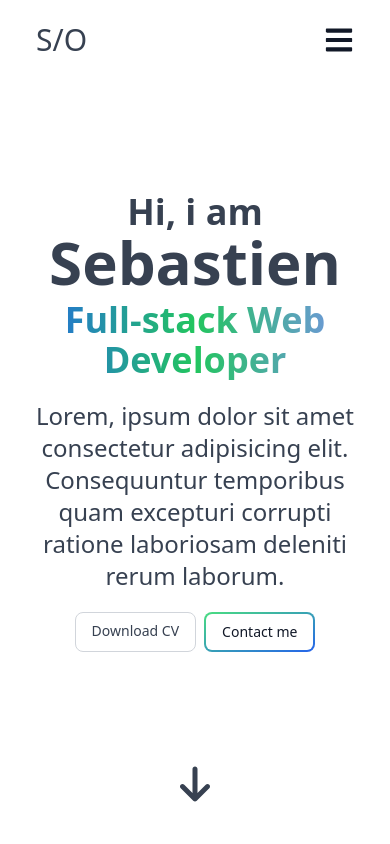
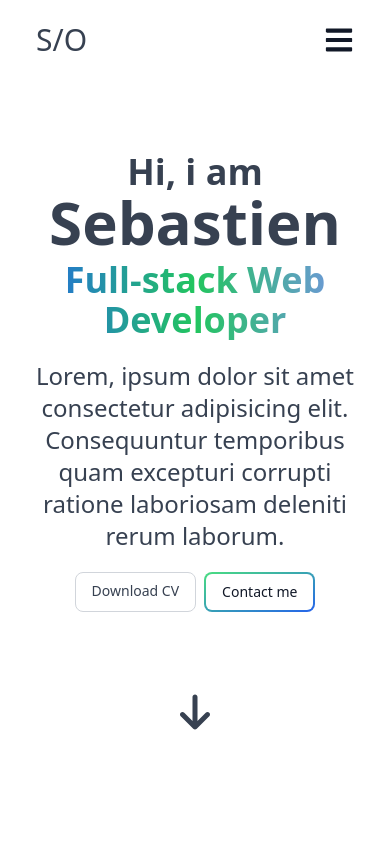
Before and after one commit to Kaoshix/portfolio-nextjs, a Next.js app: page / in a window 390 px wide. Shown: the top 844 px of the page. Built offline with nearby package versions, Linux system fonts and the light colour scheme.

Commit message:
update hero banner gap with arrow

```diff
--- a/app/components/hero-banner.jsx
+++ b/app/components/hero-banner.jsx
@@ -4,7 +4,7 @@ import { ButtonContact } from "./ui/button-contact";
 
 export const HeroBanner = () => {
     return (
-        <div className="grow flex items-center">
+        <div className="md:grow flex items-center">
             <div className="w-[600px] mx-auto text-center md:text-start">
                 <h1 className='text-4xl md:text-5xl text-gray-700 font-semibold leading-[2.5rem] md:leading-[3.7rem] mb-5 md:mb-3'>
                     <span>Hi, i am</span>
--- a/app/page.tsx
+++ b/app/page.tsx
@@ -11,7 +11,7 @@ export default function Home() {
 
       <div className="min-h-screen mx-5 flex flex-col" id="home">
         <Header />
-        <div className="flex flex-col grow">
+        <div className="flex flex-col justify-center gap-20 md:gap-0 grow">
           <HeroBanner />
           <div>
             <ArrowHomeButton />
```
